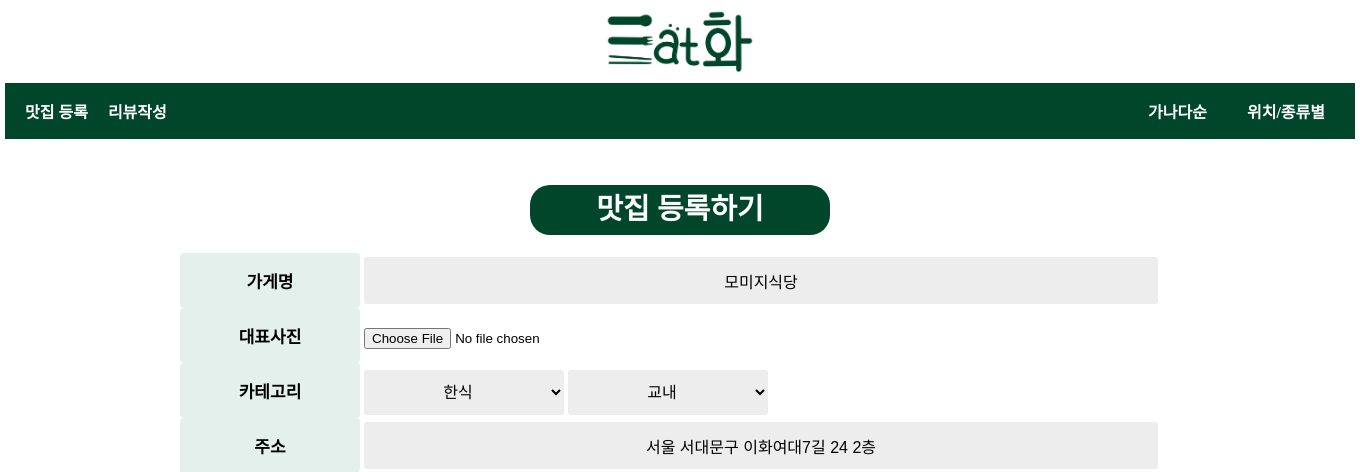
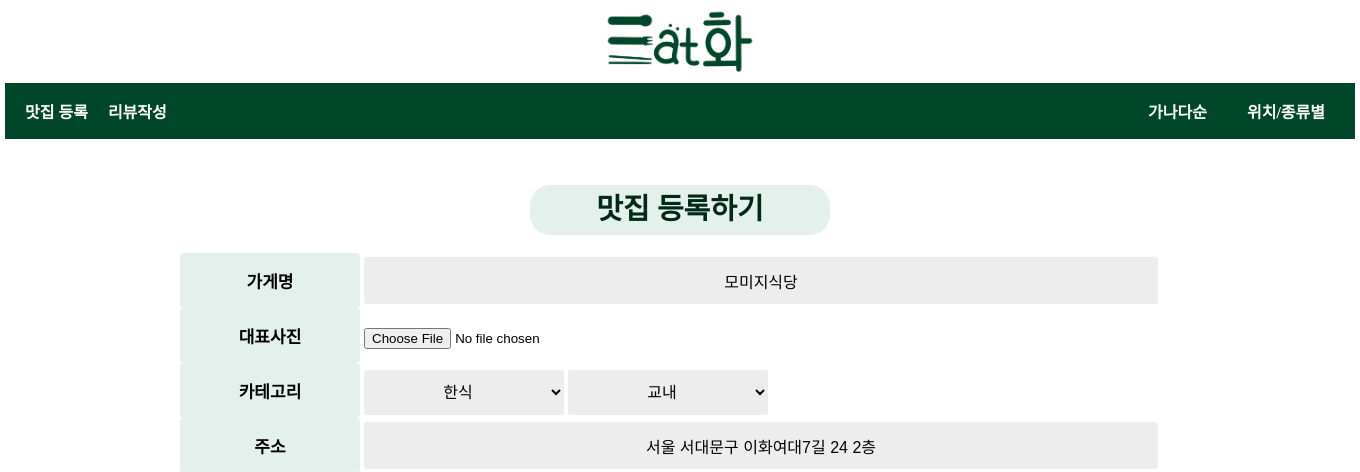
Before and after one commit to 00blowup/2022-2OpenSWPlatformSep7th, a Flask app: page /registerpage in a window 1360 px wide. Shown: the top 472 px of the page. Run offline with Flask 2, Linux system fonts and the light colour scheme.

Commit message:
Update RegisterPage.css

```diff
--- a/static/css/RegisterPage.css
+++ b/static/css/RegisterPage.css
@@ -67,9 +67,9 @@
         width:300px;
         height: 50px;
         font-size: 29px;
-        background-color: #00462A;
+        background-color: #E4F0EB;
         border-radius: 20px;
-        color: white;
+        color: #012919;
         display: flex;
         text-align: justify;
     }
```
